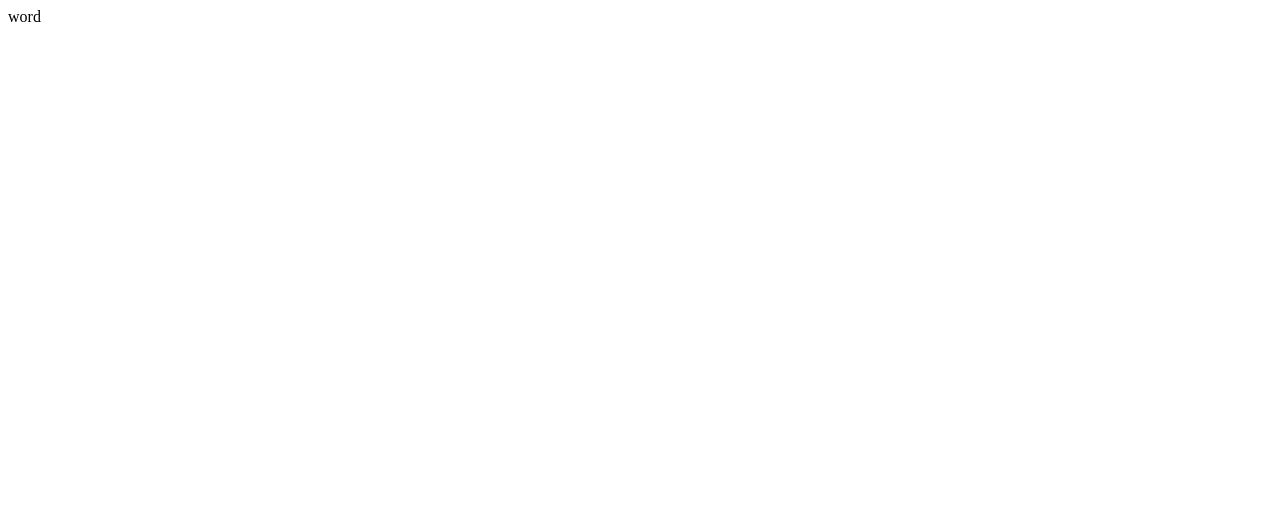
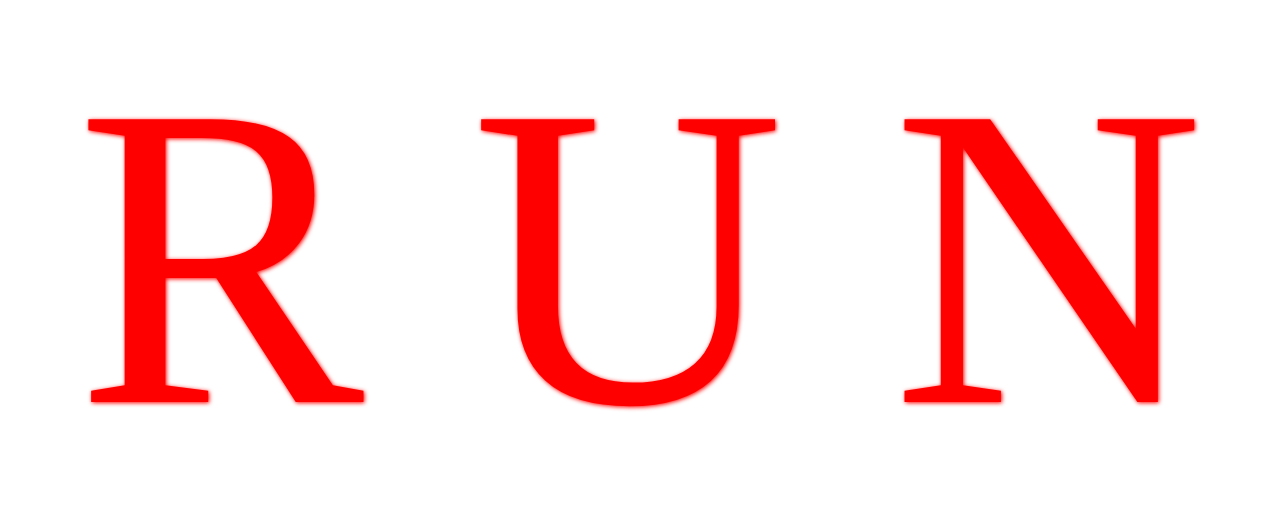
Before and after one commit to Twitch0125/Projects, a plain HTML site: page Javascript/02-20/index.html in a window 1280 px wide. Drawn offline with Linux system fonts and the light colour scheme.

Commit message:
02-20 update

```diff
--- a/Javascript/02-20/index.html
+++ b/Javascript/02-20/index.html
@@ -8,6 +8,6 @@
     <script src="main.js"></script>
 </head>
 <body>
-    <div class="blah" id='myDiv' onclick="myFunc()"> word </div>
+    <div class="blah" id='myDiv' onclick="myFunc()"> R U N </div>
 </body>
 </html>
--- a/Javascript/02-20/style.css
+++ b/Javascript/02-20/style.css
@@ -1,3 +1,7 @@
 *{
-    font-family: 'manjari', 'sans-serif';
+    font-family: 'sk-modernist', 'sans-serif';
+    font-size: 3em;
+    color: red;
+    text-align: center;
+    text-shadow: 1px 1px 4px red;
 }
```
